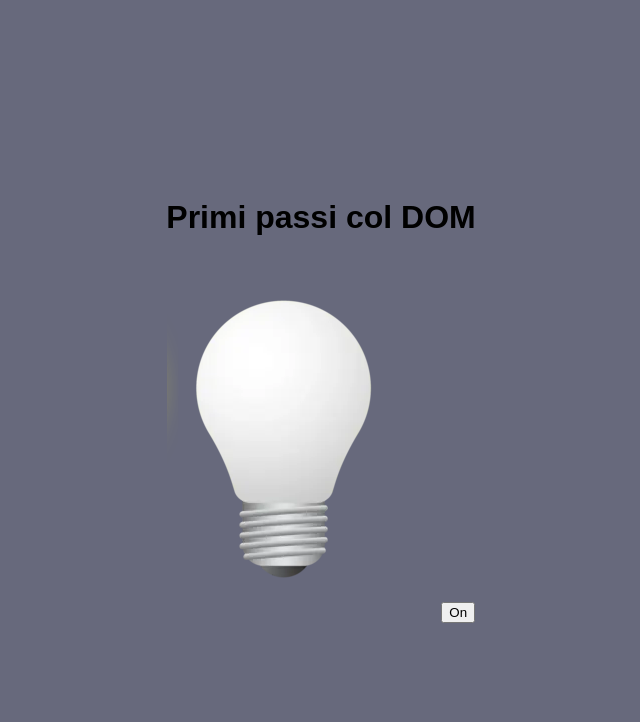
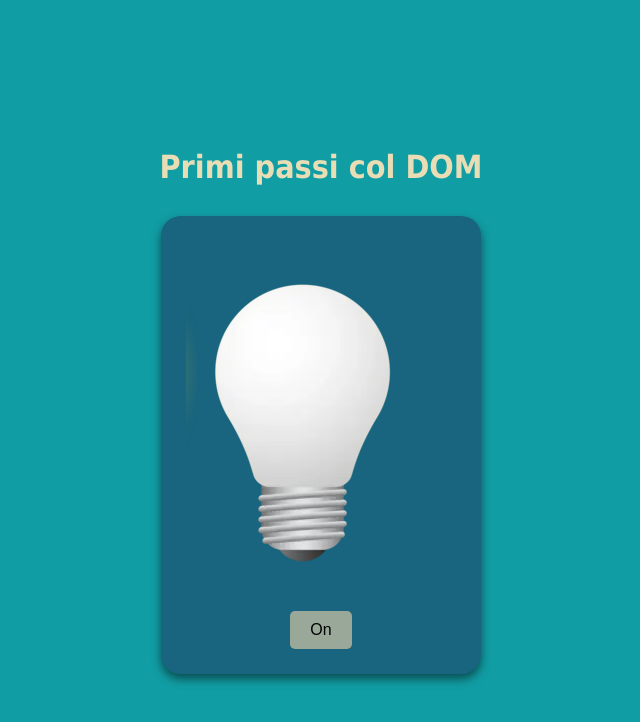
Before and after one commit to Fabio-Bianco/js-dom-1, a plain HTML site: page index.html in a window 1280 px wide. Shown: the whole page, without its empty margins (319-959 px from the left). Drawn offline with Linux system fonts and the light colour scheme.

Commit message:
feat: style.css

```diff
--- a/style.css
+++ b/style.css
@@ -1,11 +1,42 @@
 
 body {
-    background-color: #67697C;
+    background-color: #119DA4;
     display: flex;
     flex-direction: column;
     justify-content: center;
     align-items: center;
     height: 100vh;
     margin: 0;
-    font-family: Arial, sans-serif;
+    font-family: 'Roboto', sans-serif;
 }
+
+h1 {
+    color: #E8DDB5;
+    margin-bottom: 30px;
+    font-family:  Tahoma, sans-serif
+}
+
+#container {
+    display: flex;
+    flex-direction: column;
+    align-items: center;
+    gap: 10px;
+    background:#19647E;
+    padding: 25px;
+    border-radius: 20px;
+    box-shadow: 0 5px 10px rgba(0, 0, 0, 0.5);
+}
+
+button {
+    padding: 10px 20px;
+    font-size: 16px;
+    cursor: pointer;
+    border: none;
+    background-color: #9AA899;
+    color: black;
+    border-radius: 5px;
+}
+
+button:hover {
+    background-color: #FFC857;
+}
```
